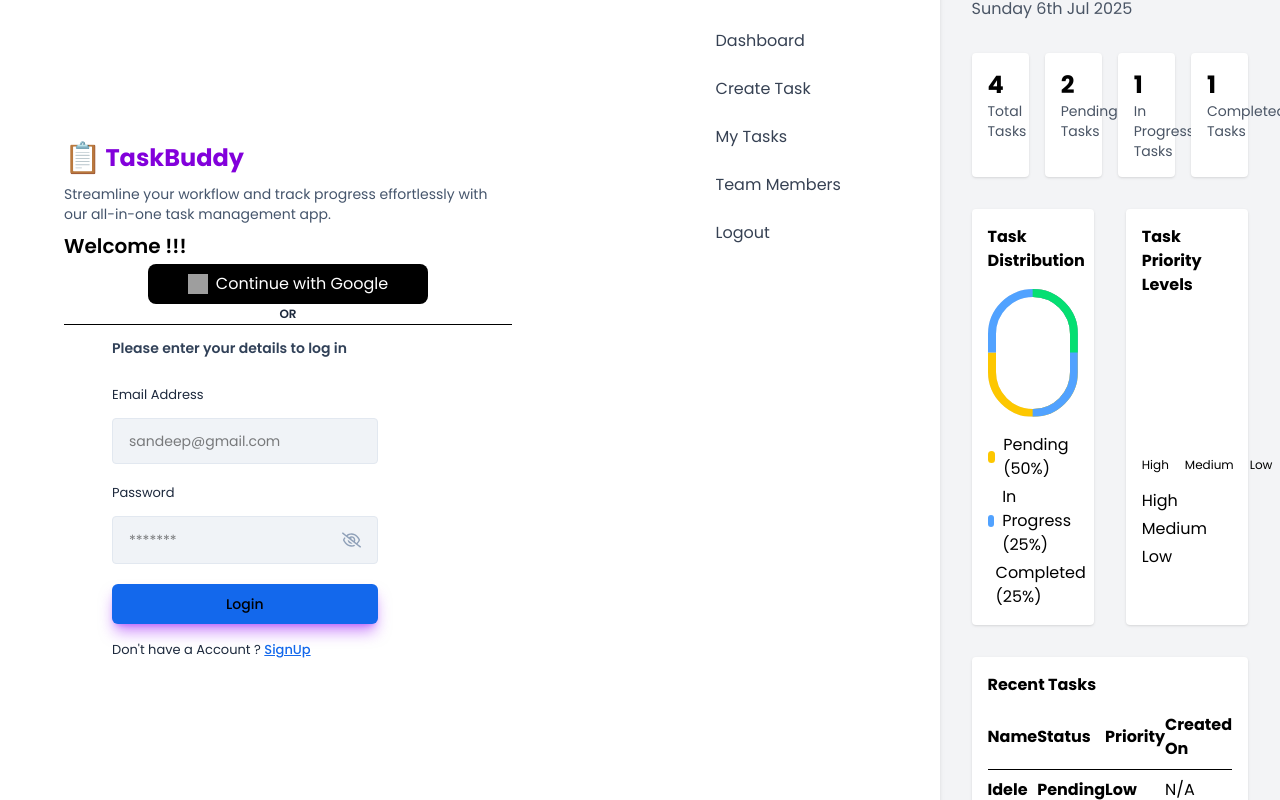
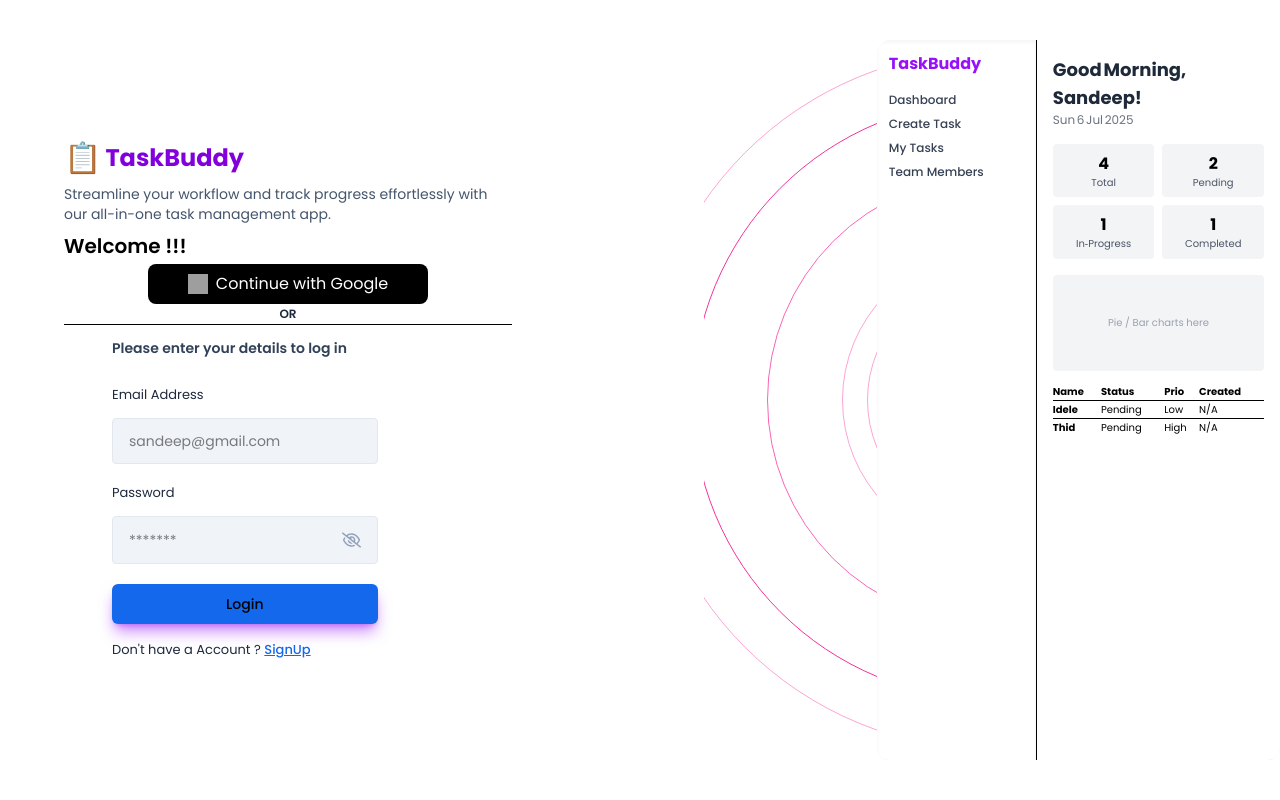
Before and after one commit to sinhasandeep2006/task-buddy, a React (Vite) app in the folder frontend/: page /login in a window 1280 px wide. Built offline with nearby package versions, Linux system fonts and the light colour scheme; grey boxes are pictures that could not be loaded.

Commit message:
adding the frontend into backend

```diff
--- a/frontend/src/components/layout/AuthLayout.jsx
+++ b/frontend/src/components/layout/AuthLayout.jsx
@@ -1,8 +1,8 @@
 import { signInWithGoogle } from "../../utils/firebase";
-import axiosInstance from "../../utils/axoisInstance"
+import axiosInstance from "../../utils/axoisInstance";
 import toast from "react-hot-toast";
 // import image from "../../assets/images/image.png"
-import Side from "./Side"
+import Side from "./Side";
 const AuthLayout = ({ children }) => {
   const handleGoogleLogin = async () => {
     try {
@@ -65,10 +65,16 @@ const AuthLayout = ({ children }) => {
         <div className="absolute w-[300px] h-[300px] border border-pink-300 rounded-full left-1/2 top-1/2 -translate-x-1/2 -translate-y-1/2"></div>
         <div className="absolute w-[700px] h-[700px] border border-pink-300 rounded-full left-1/2 top-1/2 -translate-x-1/2 -translate-y-1/2"></div>
         <div className="absolute w-[250px] h-[250px] border border-pink-300 rounded-full left-1/2 top-1/2 -translate-x-1/2 -translate-y-1/2"></div>
-        <div  className="absolute right-0  z-10  ">
-<Side />
+        <div
+          className="
+      absolute right-0 top-1/2 -translate-y-1/2
+      h-[90%] w-[70%] z-10
+      transition-transform duration-300
+      hover:scale-[1.05] rounded-xl overflow-hidden
+    "
+        >
+          <Side />
         </div>
-
       </div>
     </div>
   );
--- a/frontend/src/components/layout/Side.jsx
+++ b/frontend/src/components/layout/Side.jsx
@@ -1,137 +1,71 @@
-import React from 'react';
+// src/pages/Auth/Side.jsx   (or wherever you keep it)
+import React from "react";
 
 function Side() {
+  /*  The root div must stretch to whatever box it’s placed in,
+      so use w‑full / h‑full instead of the invalid h‑50%          */
   return (
-    <div className="flex h-50% bg-gray-100">
-      {/* Sidebar */}
-      <div className="w-64 bg-white shadow-md">
-        <div className="p-4">
-          <h2 className="text-xl font-bold text-gray-800">TaskBuddy</h2>
-          <div className="mt-2 text-sm text-gray-600">sandeep sinha</div>
-          <div className="text-xs text-gray-500">1233sandeepsinha@gmail.com</div>
+    <div className="w-full h-full flex bg-white rounded-xl overflow-hidden shadow-lg text-xs">
+      {/* -------------  Sidebar ------------- */}
+      <div className="w-24 sm:w-40 bg-white border-r shadow-inner p-3">
+        <h2 className="text-base font-bold text-purple-600 mb-4">TaskBuddy</h2>
 
-          <nav className="mt-8">
-            <ul className="space-y-2">
-              <li className="px-4 py-2 text-gray-700">Dashboard</li>
-              <li className="px-4 py-2 text-gray-700">Create Task</li>
-              <li className="px-4 py-2 text-gray-700">My Tasks</li>
-              <li className="px-4 py-2 text-gray-700">Team Members</li>
-              <li className="px-4 py-2 text-gray-700">Logout</li>
-            </ul>
+        <nav className="space-y-2 font-medium">
+          <a className="block text-gray-700">Dashboard</a>
+          <a className="block text-gray-700">Create Task</a>
+          <a className="block text-gray-700">My Tasks</a>
+          <a className="block text-gray-700">Team Members</a>
         </nav>
       </div>
+
+      {/* -------------  Main preview area ------------- */}
+      <div className="flex-1 p-4 overflow-y-auto">
+        <header className="mb-4">
+          <h1 className="text-lg font-bold text-gray-800">
+            Good Morning, Sandeep!
+          </h1>
+          <p className="text-gray-500 text-xs">Sun 6 Jul 2025</p>
+        </header>
+
+        {/* four tiny stat cards */}
+        <div className="grid grid-cols-2 gap-2 mb-4">
+          {["Total","Pending","In‑Progress","Completed"].map((label,i)=>(
+            <div key={i} className="bg-gray-100 rounded p-2 text-center">
+              <div className="text-base font-bold">{[4,2,1,1][i]}</div>
+              <div className="text-[10px] text-gray-600">{label}</div>
+            </div>
+          ))}
         </div>
 
-      {/* Main Content */}
-      <div className="flex-1 p-8">
-        {/* Header */}
-        <header className="mb-8">
-          <h1 className="text-2xl font-bold text-gray-800">Good Morning! sandeep sinha</h1>
-          <p className="text-gray-600">Sunday 6th Jul 2025</p>
-        </header>
-
-        {/* Stats Cards */}
-        <div className="grid grid-cols-4 gap-4 mb-8">
-          <div className="bg-white p-4 rounded shadow">
-            <div className="text-2xl font-bold">4</div>
-            <div className="text-sm text-gray-600">Total Tasks</div>
-          </div>
-          <div className="bg-white p-4 rounded shadow">
-            <div className="text-2xl font-bold">2</div>
-            <div className="text-sm text-gray-600">Pending Tasks</div>
-          </div>
-          <div className="bg-white p-4 rounded shadow">
-            <div className="text-2xl font-bold">1</div>
-            <div className="text-sm text-gray-600">In Progress Tasks</div>
-          </div>
-          <div className="bg-white p-4 rounded shadow">
-            <div className="text-2xl font-bold">1</div>
-            <div className="text-sm text-gray-600">Completed Tasks</div>
-          </div>
+        {/* Fake chart placeholders (keep it lightweight) */}
+        <div className="h-24 bg-gray-100 rounded mb-3 flex items-center justify-center text-[10px] text-gray-400">
+          Pie / Bar charts here
         </div>
 
-        <div className="grid grid-cols-2 gap-8 mb-8">
-          {/* Task Distribution - Pie Chart */}
-          <div className="bg-white p-4 rounded shadow">
-            <h3 className="font-bold mb-4">Task Distribution</h3>
-            <div className="flex justify-center">
-              <div className="relative w-32 h-32">
-                {/* Pie chart segments */}
-                <div className="absolute w-full h-full rounded-full border-8 border-gray-200"></div>
-                <div className="absolute w-full h-full rounded-full border-8 border-yellow-400 clip-pie-120"></div>
-                <div className="absolute w-full h-full rounded-full border-8 border-blue-400 clip-pie-240"></div>
-                <div className="absolute w-full h-full rounded-full border-8 border-green-400 clip-pie-30"></div>
-              </div>
-            </div>
-            <ul className="mt-4 space-y-1">
-              <li className="flex items-center">
-                <span className="w-3 h-3 bg-yellow-400 rounded-full mr-2"></span>
-                <span>Pending (50%)</span>
-              </li>
-              <li className="flex items-center">
-                <span className="w-3 h-3 bg-blue-400 rounded-full mr-2"></span>
-                <span>In Progress (25%)</span>
-              </li>
-              <li className="flex items-center">
-                <span className="w-3 h-3 bg-green-400 rounded-full mr-2"></span>
-                <span>Completed (25%)</span>
-              </li>
-            </ul>
-          </div>
-
-          {/* Priority Levels - Bar Graph */}
-          <div className="bg-white p-4 rounded shadow">
-            <h3 className="font-bold mb-4">Task Priority Levels</h3>
-            <div className="h-40 flex items-end space-x-4">
-              <div className="flex-1 flex flex-col items-center">
-                <div className="w-full bg-red-400 h-3/4 rounded-t"></div>
-                <span className="text-xs mt-1">High</span>
-              </div>
-              <div className="flex-1 flex flex-col items-center">
-                <div className="w-full bg-yellow-400 h-1/2 rounded-t"></div>
-                <span className="text-xs mt-1">Medium</span>
-              </div>
-              <div className="flex-1 flex flex-col items-center">
-                <div className="w-full bg-green-400 h-1/4 rounded-t"></div>
-                <span className="text-xs mt-1">Low</span>
-              </div>
-            </div>
-            <ul className="mt-4 space-y-1">
-              <li>High</li>
-              <li>Medium</li>
-              <li>Low</li>
-            </ul>
-          </div>
-        </div>
-
-        {/* Recent Tasks */}
-        <div className="bg-white p-4 rounded shadow">
-          <h3 className="font-bold mb-2">Recent Tasks</h3>
-          <table className="w-full">
+        {/* recent tasks table (condensed) */}
+        <table className="w-full text-[10px]">
           <thead>
-              <tr className="border-b">
-                <th className="text-left py-2">Name</th>
-                <th className="text-left py-2">Status</th>
-                <th className="text-left py-2">Priority</th>
-                <th className="text-left py-2">Created On</th>
+            <tr className="border-b text-left">
+              {["Name","Status","Prio","Created"].map(h=>(
+                <th key={h} className="py-[2px]">{h}</th>
+              ))}
             </tr>
           </thead>
           <tbody>
             <tr className="border-b">
-                <td className="py-2 font-bold">Idele</td>
-                <td className="py-2 font-bold">Pending</td>
-                <td className="py-2 font-bold">Low</td>
-                <td className="py-2">N/A</td>
+              <td className="py-[2px] font-bold">Idele</td>
+              <td className="py-[2px]">Pending</td>
+              <td className="py-[2px]">Low</td>
+              <td className="py-[2px]">N/A</td>
             </tr>
-              <tr className="border-b">
-                <td className="py-2 font-bold">Thid</td>
-                <td className="py-2 font-bold">Pending</td>
-                <td className="py-2 font-bold">High</td>
-                <td className="py-2">N/A</td>
+            <tr>
+              <td className="py-[2px] font-bold">Thid</td>
+              <td className="py-[2px]">Pending</td>
+              <td className="py-[2px]">High</td>
+              <td className="py-[2px]">N/A</td>
             </tr>
           </tbody>
         </table>
-        </div>
       </div>
     </div>
   );
```
Lines whose indentation alone changed are shown as unchanged.
